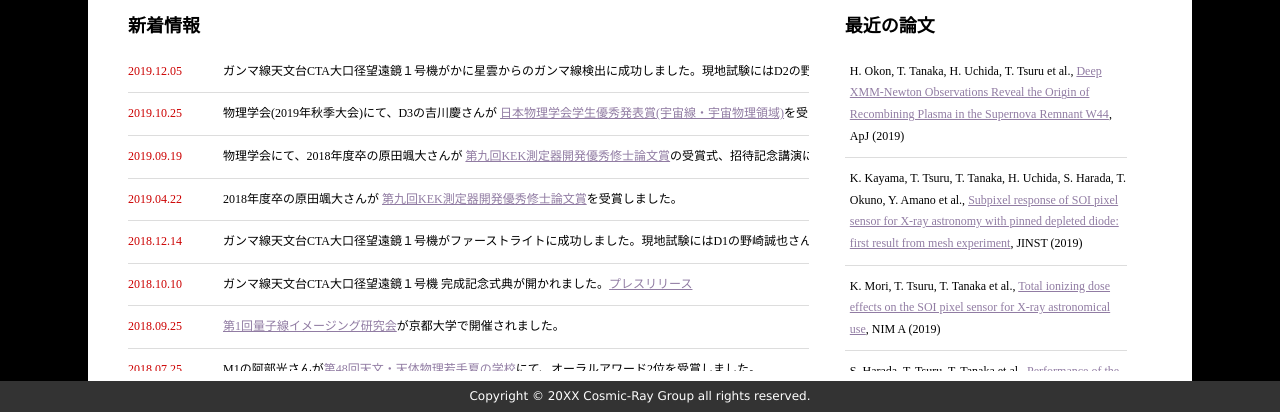
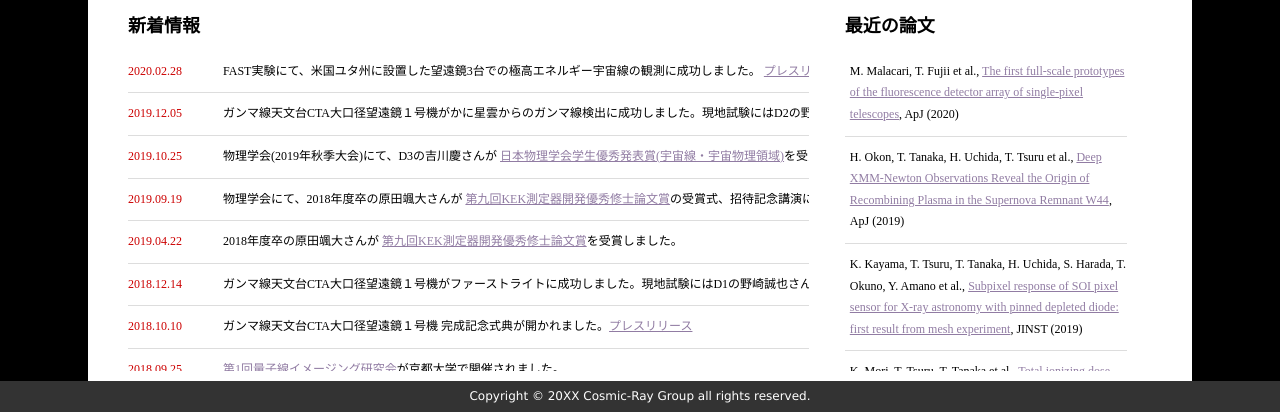
Before and after one commit to crwebpage/html, a plain HTML site: page index.html in a window 1280 px wide. Shown: the part 693-1105 px from the top of the page. Drawn offline with Linux system fonts and the light colour scheme.

Commit message:
add new topic/paper

```diff
--- a/index.html
+++ b/index.html
@@ -150,6 +150,9 @@
 		       <strong><FONT size="4">新着情報</FONT></strong>
 
 		       <dl>
+
+			 <dt>2020.02.28</dt>
+			 <dd>FAST実験にて、米国ユタ州に設置した望遠鏡3台での極高エネルギー宇宙線の観測に成功しました。 <a href="http://www.kyoto-u.ac.jp/ja/research/research_results/2019/200123_3.html">プレスリリース</a></dd>
 
 			 <dt>2019.12.05</dt>
 			 <dd>ガンマ線天文台CTA大口径望遠鏡１号機がかに星雲からのガンマ線検出に成功しました。現地試験にはD2の野崎誠也さんも参加しました。 <a href="https://www.cta-observatory.org/lst1-detects-first-gamma-ray-signal/">CTA HP</a></dd>
@@ -306,6 +309,8 @@
 
 		    <dl>
 
+		      <dd>M. Malacari, T. Fujii et al., <a href="https://ui.adsabs.harvard.edu/abs/2020APh...11902430M/abstract">The first full-scale prototypes of the fluorescence detector array of single-pixel telescopes</a>, ApJ (2020)</dd>
+
 		      <dd>H. Okon, T. Tanaka, H. Uchida, T. Tsuru et al., <a href="https://arxiv.org/abs/1912.08129">Deep XMM-Newton Observations Reveal the Origin of Recombining Plasma in the Supernova Remnant W44</a>, ApJ (2019)</dd>
 
 		      <dd>K. Kayama, T. Tsuru, T. Tanaka, H. Uchida, S. Harada, T. Okuno, Y. Amano et al., <a href="https://iopscience.iop.org/article/10.1088/1748-0221/14/06/C06005">Subpixel response of SOI pixel sensor for X-ray astronomy with pinned depleted diode: first result from mesh experiment</a>, JINST (2019)</dd>
```
